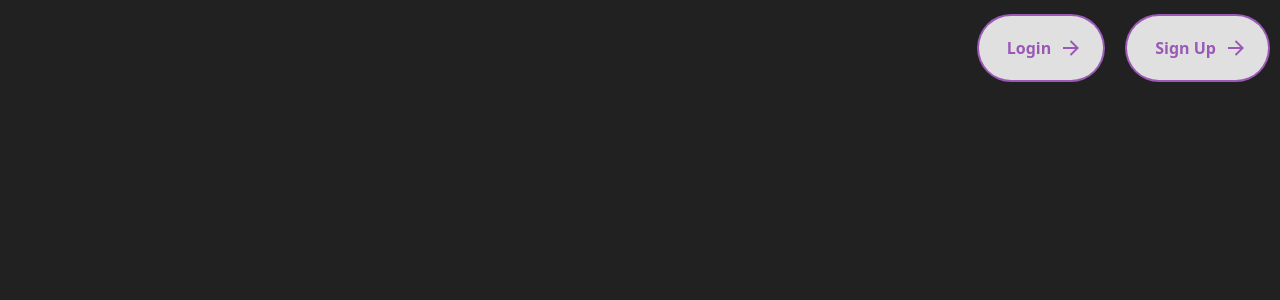
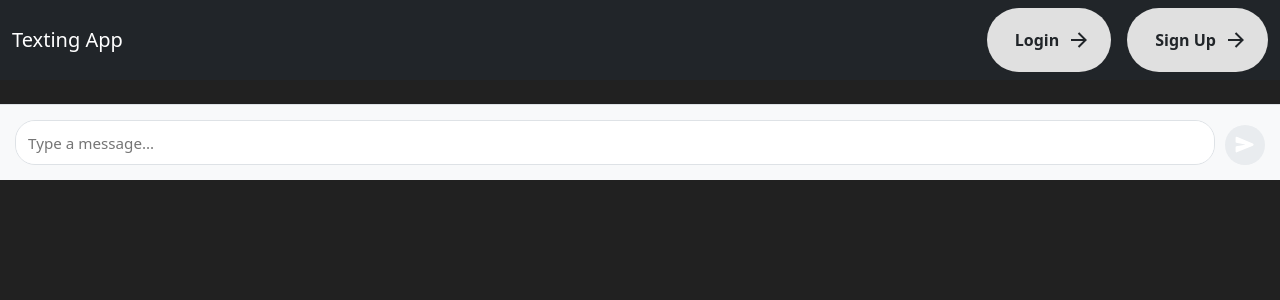
Before and after one commit to Udayjain115/Texting-App, a React (Vite) app in the folder Texting-Frontend/: page / in a window 1280 px wide. Shown: the top 300 px of the page. Built offline with nearby package versions, Linux system fonts and the light colour scheme.

Commit message:
Added header

```diff
--- a/Texting-Frontend/package.json
+++ b/Texting-Frontend/package.json
@@ -18,6 +18,7 @@
     "react": "^19.0.0",
     "react-bootstrap": "^2.10.9",
     "react-dom": "^19.0.0",
+    "react-icons": "^5.5.0",
     "react-router-dom": "^7.1.5",
     "socket.io-client": "^4.8.1",
     "styled-components": "^6.1.15"
--- /dev/null
+++ b/Texting-Frontend/src/components/Header.jsx
@@ -0,0 +1,61 @@
+import React, { useContext } from 'react';
+import { Navbar, Container, Nav } from 'react-bootstrap';
+import { useNavigate } from 'react-router-dom';
+import { AuthContext } from '../context/AuthContext';
+import ModernButton from './ModernButton';
+
+const Header = () => {
+  const { isLoggedIn, logout, user } = useContext(AuthContext);
+  const navigate = useNavigate();
+
+  const handleLoginOrLogout = () => {
+    if (isLoggedIn) {
+      logout();
+    } else {
+      navigate('/login');
+    }
+  };
+  const handleSignUp = () => {
+    navigate('/signup');
+  };
+
+  return (
+    <Navbar
+      bg="dark"
+      variant="dark"
+      expand="lg"
+      className="mb-4">
+      <Container fluid>
+        <Navbar.Brand href="/">Texting App</Navbar.Brand>
+        <Navbar.Toggle aria-controls="basic-navbar-nav" />
+        <Navbar.Collapse id="basic-navbar-nav">
+          <Nav className="me-auto">
+            {isLoggedIn && (
+              <>
+                <Nav.Link href="/chat">Messages</Nav.Link>
+                <Nav.Link href="/profile">Profile</Nav.Link>
+              </>
+            )}
+          </Nav>
+          <Nav className="d-flex align-items-center gap-3">
+            {isLoggedIn && (
+              <span className="text-light">Welcome, {user.firstName}</span>
+            )}
+            <ModernButton
+              text={isLoggedIn ? 'Logout' : 'Login'}
+              handleClick={handleLoginOrLogout}
+            />
+            {!isLoggedIn && (
+              <ModernButton
+                text="Sign Up"
+                handleClick={handleSignUp}
+              />
+            )}
+          </Nav>
+        </Navbar.Collapse>
+      </Container>
+    </Navbar>
+  );
+};
+
+export default Header;
--- /dev/null
+++ b/Texting-Frontend/src/components/MessageInput.jsx
@@ -0,0 +1,112 @@
+import React, { useState, useRef, useEffect } from 'react';
+import styled from 'styled-components';
+import { IoSend } from 'react-icons/io5';
+
+const MessageInput = ({ onSendMessage }) => {
+  const [message, setMessage] = useState('');
+  const textareaRef = useRef(null);
+
+  const handleSubmit = (e) => {
+    e.preventDefault();
+    if (message.trim()) {
+      onSendMessage(message);
+      setMessage('');
+    }
+  };
+
+  const handleKeyPress = (e) => {
+    if (e.key === 'Enter' && !e.shiftKey) {
+      e.preventDefault();
+      handleSubmit(e);
+    }
+  };
+
+  // Auto-resize textarea
+  useEffect(() => {
+    const textarea = textareaRef.current;
+    textarea.style.height = 'auto';
+    textarea.style.height = `${textarea.scrollHeight}px`;
+  }, [message]);
+
+  return (
+    <StyledWrapper>
+      <form
+        onSubmit={handleSubmit}
+        className="message-form">
+        <textarea
+          ref={textareaRef}
+          value={message}
+          onChange={(e) => setMessage(e.target.value)}
+          onKeyDown={handleKeyPress}
+          placeholder="Type a message..."
+          rows={1}
+        />
+        <button
+          type="submit"
+          className="send-button"
+          disabled={!message.trim()}>
+          <IoSend />
+        </button>
+      </form>
+    </StyledWrapper>
+  );
+};
+
+const StyledWrapper = styled.div`
+  .message-form {
+    display: flex;
+    align-items: flex-end;
+    gap: 10px;
+    padding: 15px;
+    background: #f8f9fa;
+    border-top: 1px solid #dee2e6;
+  }
+
+  textarea {
+    flex: 1;
+    padding: 12px;
+    border: 1px solid #dee2e6;
+    border-radius: 20px;
+    resize: none;
+    max-height: 150px;
+    font-size: 0.95rem;
+    line-height: 1.4;
+    outline: none;
+    transition: border-color 0.2s;
+
+    &:focus {
+      border-color: #212529;
+    }
+  }
+
+  .send-button {
+    background: #212529;
+    color: white;
+    border: none;
+    border-radius: 50%;
+    width: 40px;
+    height: 40px;
+    display: flex;
+    align-items: center;
+    justify-content: center;
+    cursor: pointer;
+    transition: all 0.2s;
+
+    &:hover {
+      background: #343a40;
+      transform: scale(1.05);
+    }
+
+    &:disabled {
+      background: #e9ecef;
+      cursor: not-allowed;
+      transform: none;
+    }
+
+    svg {
+      font-size: 1.2rem;
+    }
+  }
+`;
+
+export default MessageInput;
--- a/Texting-Frontend/src/components/ModernButton.jsx
+++ b/Texting-Frontend/src/components/ModernButton.jsx
@@ -39,8 +39,8 @@ const StyledWrapper = styled.div`
     background-color: #e0e0e0;
     border-radius: 100px;
     font-weight: 600;
-    color: #9b59b6; /* updated from greenyellow */
-    box-shadow: 0 0 0 2px #9b59b6; /* updated from greenyellow */
+    color: #212529; /* updated from greenyellow */
+    box-shadow: 0 0 0 2px #212529; /* updated from greenyellow */
     cursor: pointer;
     overflow: hidden;
     transition: all 0.6s cubic-bezier(0.23, 1, 0.32, 1);
@@ -49,7 +49,7 @@ const StyledWrapper = styled.div`
   .animated-button svg {
     position: absolute;
     width: 24px;
-    fill: #9b59b6; /* updated from greenyellow */
+    fill: #212529; /* updated from greenyellow */
     z-index: 9;
     transition: all 0.8s cubic-bezier(0.23, 1, 0.32, 1);
   }
@@ -69,7 +69,7 @@ const StyledWrapper = styled.div`
     transform: translate(-50%, -50%);
     width: 20px;
     height: 20px;
-    background-color: #9b59b6; /* updated from greenyellow */
+    background-color: #ffffff; /* updated from greenyellow */
     border-radius: 50%;
     opacity: 0;
     transition: all 0.8s cubic-bezier(0.23, 1, 0.32, 1);
@@ -84,7 +84,7 @@ const StyledWrapper = styled.div`
 
   .animated-button:hover {
     box-shadow: 0 0 0 12px transparent;
-    color: black; /* updated hover color */
+    color: #212529; /* updated hover color */
     border-radius: 12px;
   }
 
@@ -101,12 +101,12 @@ const StyledWrapper = styled.div`
   }
 
   .animated-button:hover svg {
-    fill: black; /* updated hover fill color */
+    fill: #212529; /* updated hover fill color */
   }
 
   .animated-button:active {
     scale: 0.95;
-    box-shadow: 0 0 0 4px #9b59b6; /* updated from greenyellow */
+    box-shadow: 0 0 0 4px rgba(255, 255, 255, 0.5); /* updated from greenyellow */
   }
 
   .animated-button:hover .circle {
--- a/Texting-Frontend/src/pages/LandingPage.jsx
+++ b/Texting-Frontend/src/pages/LandingPage.jsx
@@ -3,57 +3,28 @@ import ModernButton from '../components/ModernButton';
 import { Row, Col, Container } from 'react-bootstrap';
 import { useNavigate } from 'react-router-dom';
 import { AuthContext } from '../context/AuthContext';
+import { jwtDecode } from 'jwt-decode';
+import Header from '../components/Header';
+import MessageInput from '../components/MessageInput';
 
 const LandingPage = () => {
   const { isLoggedIn, logout, user } = useContext(AuthContext);
-  console.log(user);
+  console.log({ user });
   const navigate = useNavigate();
 
-  const handleLoginOrLogout = () => {
-    if (isLoggedIn) {
-      logout();
-    } else {
-      navigate('/login');
-    }
+  const handleSendMessage = (message) => {
+    // Handle sending message logic here
+    console.log('Sending message:', message);
   };
 
-  const handleSignUp = () => {
-    navigate('/signup');
-  };
   return (
-    // updated from Container to Container fluid so that the row takes up the full width of the container
-    <Container fluid>
-      <Row>
-        <Col
-          // Used Button Group to group the buttons together, gap to give them a gap
-          className="btn-group d-flex justify-content-end gap-4 mt-3"
-          role="toolbar">
-          <div className="">
-            <ModernButton
-              text={isLoggedIn ? 'Logout' : 'Login'}
-              handleClick={handleLoginOrLogout}
-            />
-          </div>
-          {!isLoggedIn && (
-            <div className="">
-              <ModernButton
-                text="Sign Up"
-                handleClick={handleSignUp}
-              />
-            </div>
-          )}
-        </Col>
-      </Row>
-      <Row>
-        <Col>
-          {isLoggedIn && (
-            <h1 className="text-center mt-5">
-              {`Welcome to Texting App ${user.firstName}`}{' '}
-            </h1>
-          )}
-        </Col>
-      </Row>
-    </Container>
+    <>
+      <Header />
+      <div className="chat-window">
+        {/* Messages list component */}
+        <MessageInput onSendMessage={handleSendMessage} />
+      </div>
+    </>
   );
 };
 
--- a/Texting-Frontend/src/pages/login.jsx
+++ b/Texting-Frontend/src/pages/login.jsx
@@ -126,7 +126,7 @@ const login = () => {
             <p>
               Dont Have An Account?{' '}
               <Link
-                to="/login"
+                to="/signup"
                 className="text-decoration-none text-btn">
                 <span className="lead fw-bold ">Create One Here</span>
               </Link>
--- a/Texting-Frontend/src/services/userService.js
+++ b/Texting-Frontend/src/services/userService.js
@@ -21,7 +21,7 @@ const getOne = (id) => {
 
 const login = (credentials) => {
   return axios
-    .post('http://localhost:3000/api/login', credentials, {
+    .post('http://localhost:3000/api/auth/login', credentials, {
       headers: { 'Content-Type': 'application/json' },
     })
     .then((response) => response.data);
```
Also changed, not shown: 2 other files (tests, documents, lock files or other folders).
